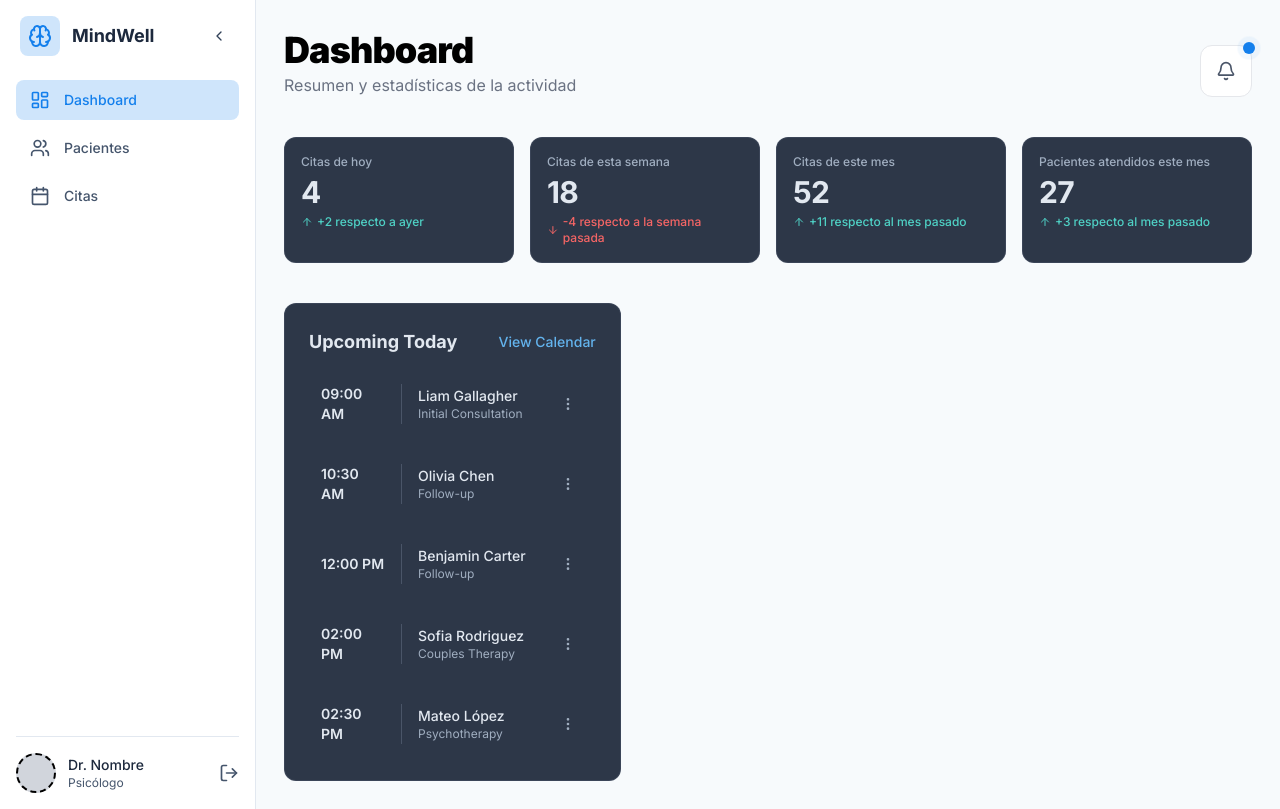
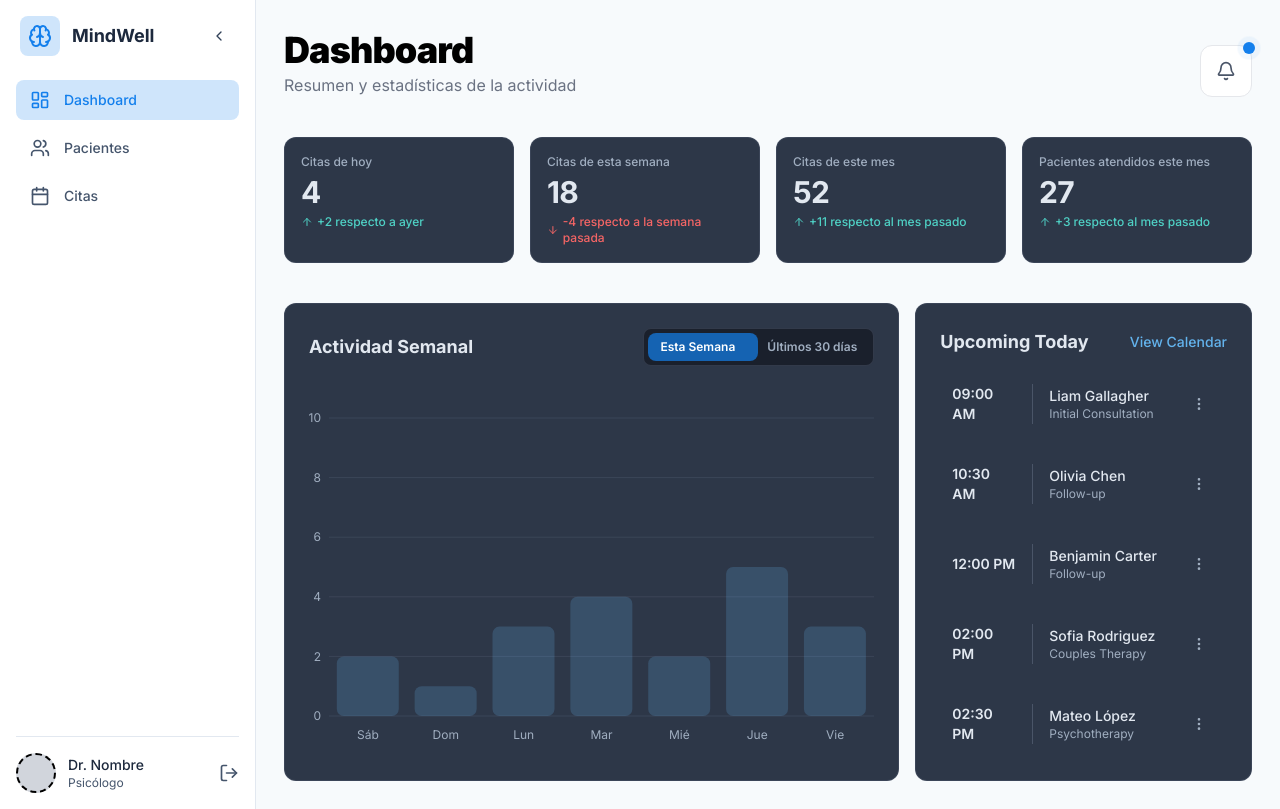
Before and after one commit to codecolibridev/frontend-web-ruta-mental-psic, a Next.js app: page /dashboard in a window 1280 px wide. Built offline with nearby package versions, Linux system fonts and the light colour scheme.

Commit message:
ADD: incluir WeeklyActivityChart en el componente de Dashboard

```diff
--- a/app/dashboard/page.tsx
+++ b/app/dashboard/page.tsx
@@ -1,4 +1,4 @@
-import { CardsGroup, UpcomingAppointments } from '@/components/index';
+import { CardsGroup, UpcomingAppointments, WeeklyActivityChart } from '@/components/index';
 import NotificationComponent from '@/components/layout/Notification';
 import PageHeader from '@/components/layout/PageHeader';
 
@@ -14,8 +14,8 @@ export default function Page() {
                     <CardsGroup />
                     {/* graphs */}
 
-                    <div className="flex mt-10">
-                         {/* Graph */}
+                    <div className="flex flex-col md:flex-row mt-10 gap-4">
+                         <WeeklyActivityChart />
                          <UpcomingAppointments />
                     </div>
                </div>
```
